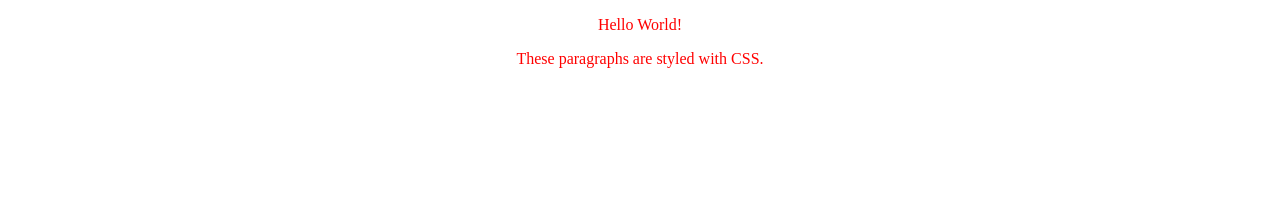
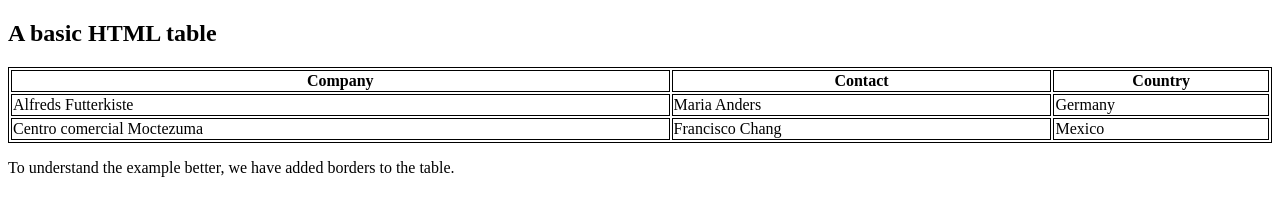
Before and after one commit to ginacmo/Weblab, a plain HTML site: page index.html in a window 1280 px wide. Drawn offline with Linux system fonts and the light colour scheme.

Commit message:
LABORATORY3 DUUSLAA

```diff
--- a/index.html
+++ b/index.html
@@ -11,18 +11,34 @@
 </html>
 <!DOCTYPE html>
 <html>
-<head>
 <style>
-p {
-  color: red;
-  text-align: center;
+table, th, td {
+  border:1px solid black;
 }
 </style>
-</head>
 <body>
 
-<p>Hello World!</p>
-<p>These paragraphs are styled with CSS.</p>
+<h2>A basic HTML table</h2>
+
+<table style="width:100%">
+  <tr>
+    <th>Company</th>
+    <th>Contact</th>
+    <th>Country</th>
+  </tr>
+  <tr>
+    <td>Alfreds Futterkiste</td>
+    <td>Maria Anders</td>
+    <td>Germany</td>
+  </tr>
+  <tr>
+    <td>Centro comercial Moctezuma</td>
+    <td>Francisco Chang</td>
+    <td>Mexico</td>
+  </tr>
+</table>
+
+<p>To understand the example better, we have added borders to the table.</p>
 
 </body>
 </html>
```
